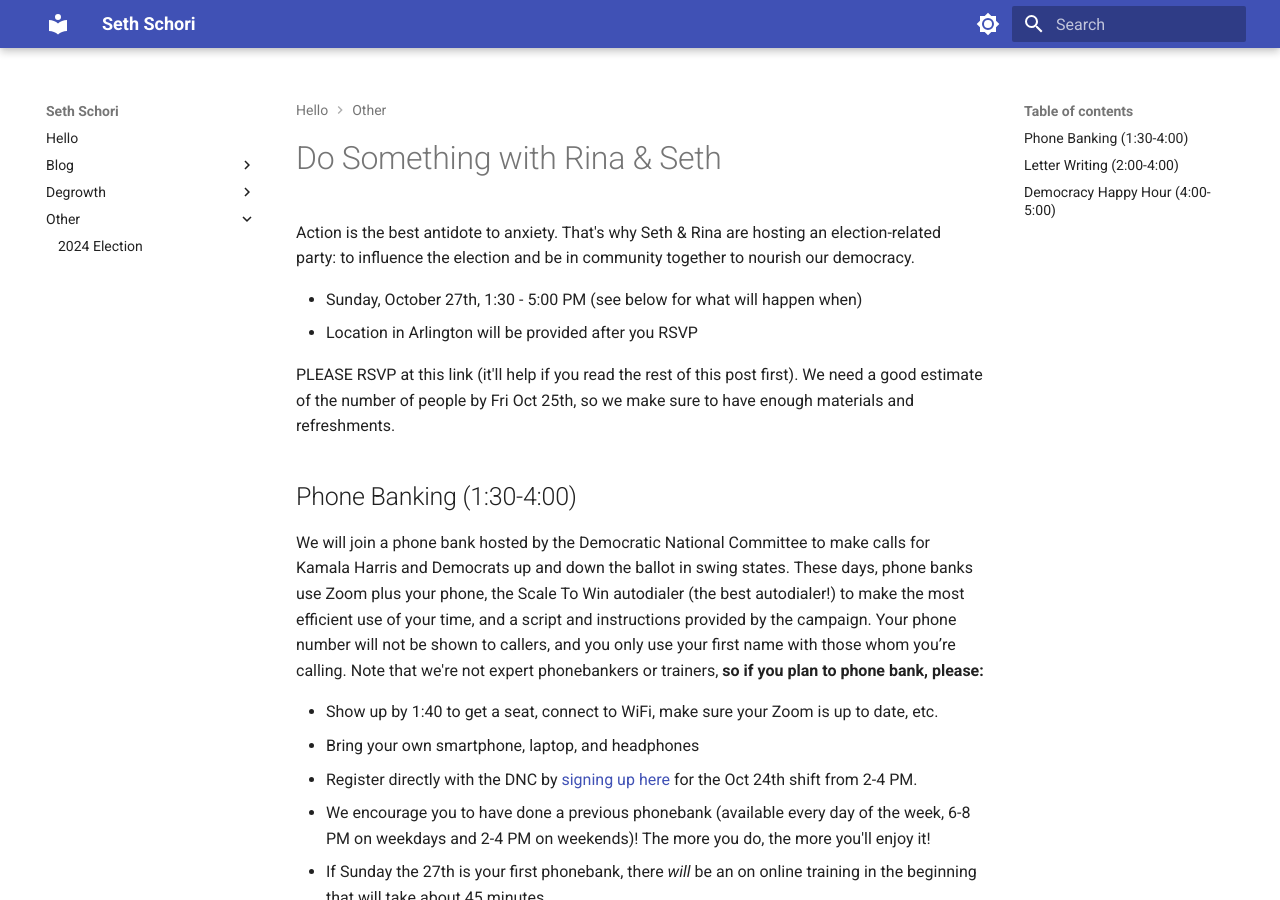
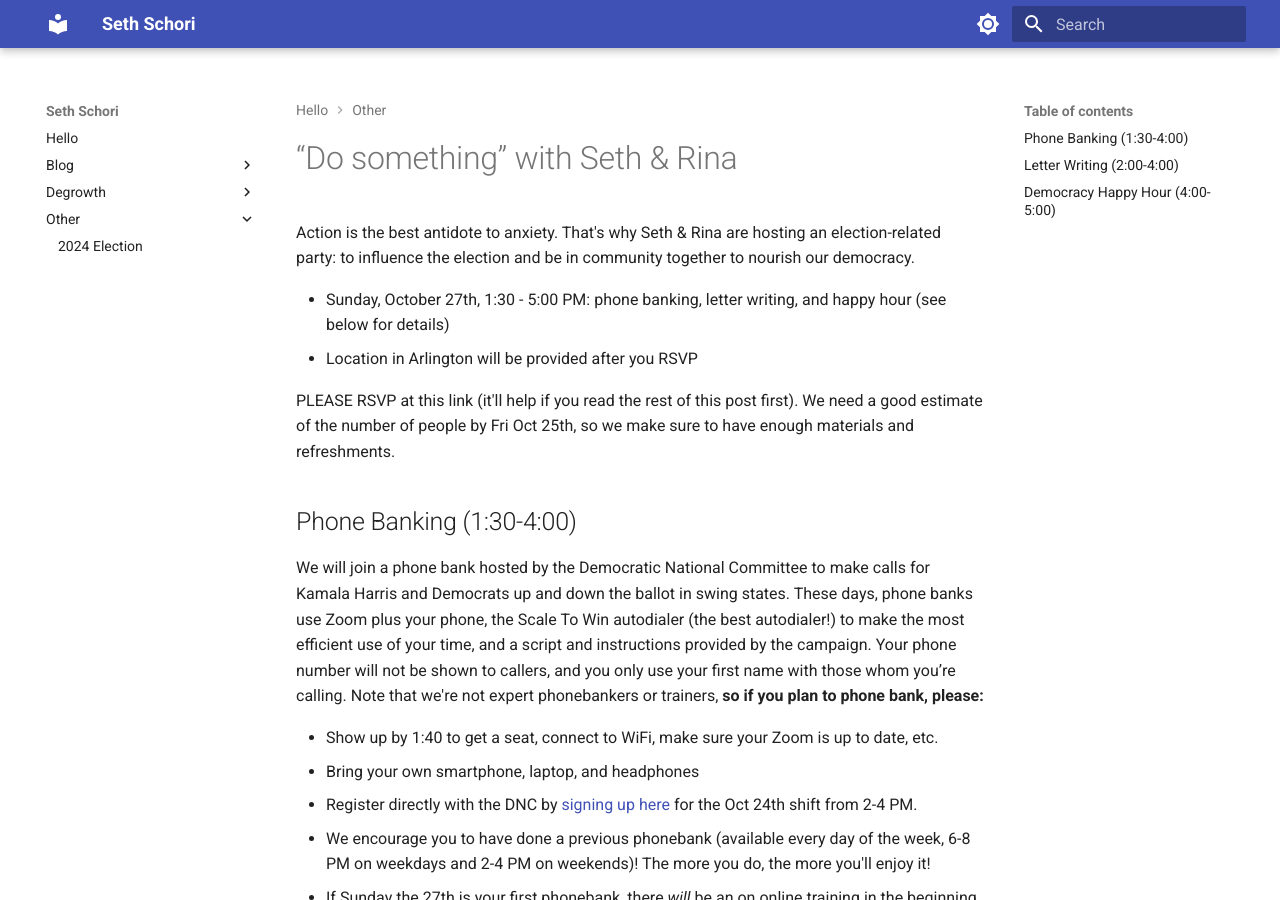
Before and after one commit to sethschori/sethschori.github.io, an MkDocs documentation site: the page built from docs/other/do-something.md, in a window 1280 px wide and 900 px high. Built offline with MkDocs 1.6.1 and Material for MkDocs 9.7.7, drawn with Linux system fonts in a browser that asks for light colours.

Commit message:
vault backup: 2024-10-15 23:15:22

```diff
--- a/docs/other/do-something.md
+++ b/docs/other/do-something.md
@@ -1,7 +1,10 @@
-# Do Something with Rina & Seth
+# “Do something” with Seth & Rina
+
+
+
 Action is the best antidote to anxiety. That's why Seth & Rina are hosting an election-related party: to influence the election and be in community together to nourish our democracy.
 
-- Sunday, October 27th, 1:30 - 5:00 PM (see below for what will happen when)
+- Sunday, October 27th, 1:30 - 5:00 PM: phone banking, letter writing, and happy hour (see below for details)
 - Location in Arlington will be provided after you RSVP
 
 PLEASE RSVP at this link (it'll help if you read the rest of this post first). We need a good estimate of the number of people by Fri Oct 25th, so we make sure to have enough materials and refreshments.
```
